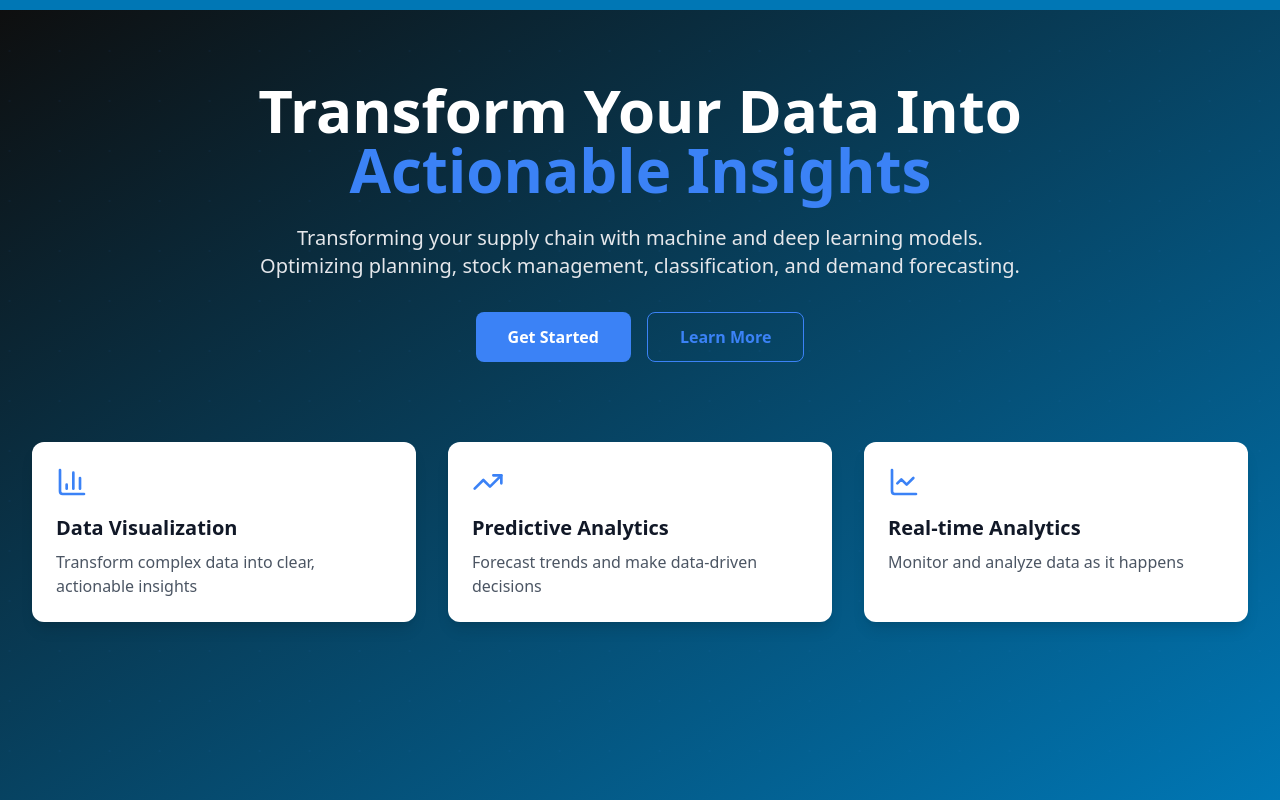
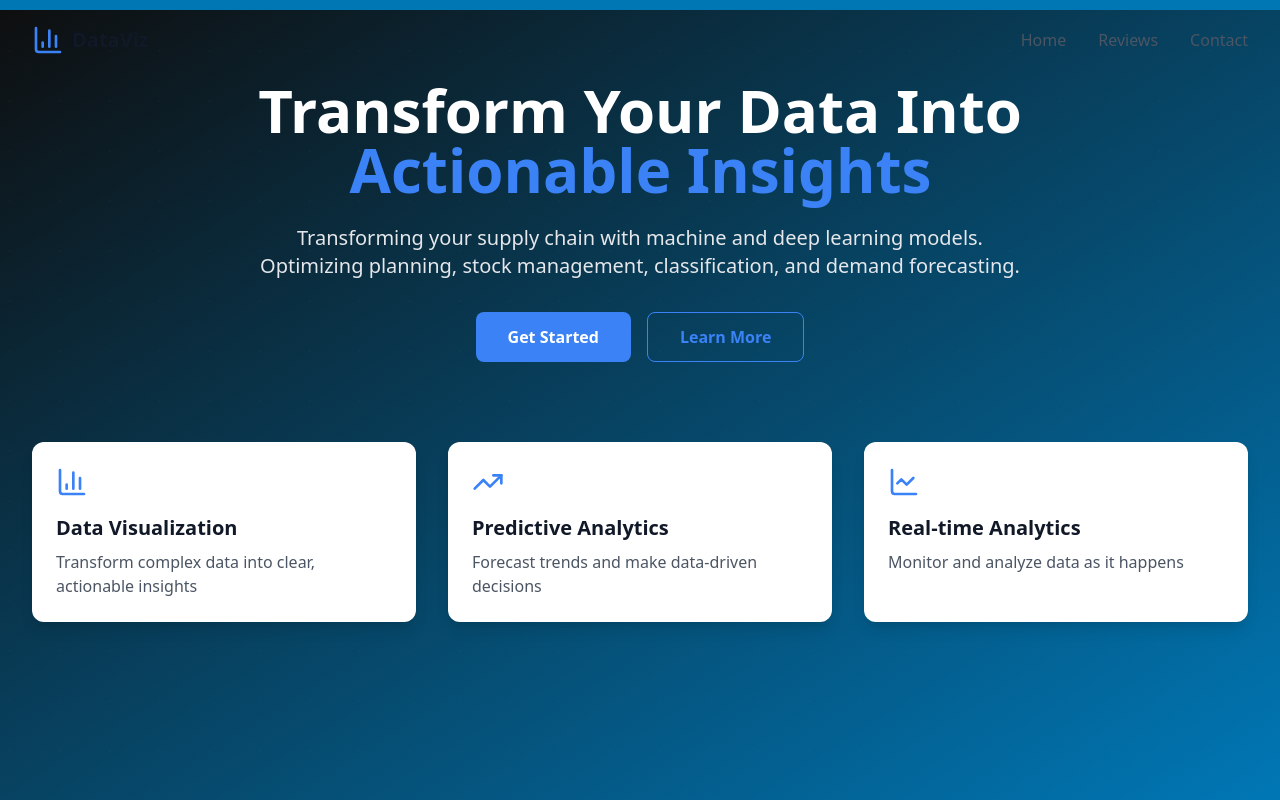
Before and after one commit to bibinwithab/cognitreez, a React (Vite) app: page / in a window 1280 px wide. Shown: the top 800 px of the page. Built offline with nearby package versions, Linux system fonts and the light colour scheme.

Commit message:
added navBar

```diff
--- a/src/App.jsx
+++ b/src/App.jsx
@@ -3,10 +3,11 @@ import Scroll from "./Components/Scroll";
 import Introduction from "./Components/Introduction";
 import BookACall from "./Components/BookACall";
 import CustomerReviews from "./Components/CustomerReview";
+import Navbar from "./Components/NavBar";
 
 function App() {
   return (
-    <>
+    <div className="bg-site-gradient min-h-screen">
       <Scroll />
       <AnimatePresence>
         <motion.div
@@ -15,12 +16,19 @@ function App() {
           exit={{ opacity: 0 }}
           className="min-h-screen bg-gray-800"
         >
-          <Introduction />
-          <CustomerReviews />
-          <BookACall />
+          <Navbar />
+          <section id="introduction">
+            <Introduction />
+          </section>
+          <section id="reviews">
+            <CustomerReviews />
+          </section>
+          <section id="contact">
+            <BookACall />
+          </section>
         </motion.div>
       </AnimatePresence>
-    </>
+    </div>
   );
 }
 
--- /dev/null
+++ b/src/Components/NavBar.jsx
@@ -0,0 +1,71 @@
+import { useState, useEffect } from 'react';
+import { motion, useScroll } from 'framer-motion';
+import { BarChart3 } from 'lucide-react';
+
+const Navbar = () => {
+  const [isScrolled, setIsScrolled] = useState(false);
+  const { scrollY } = useScroll();
+
+  useEffect(() => {
+    const unsubscribe = scrollY.on('change', (latest) => {
+      setIsScrolled(latest > 50);
+    });
+    return () => unsubscribe();
+  }, [scrollY]);
+
+  const scrollToSection = (sectionId) => {
+    const element = document.getElementById(sectionId);
+    if (element) {
+      const offset = 80; // Height of the navbar
+      const elementPosition = element.getBoundingClientRect().top;
+      const offsetPosition = elementPosition + window.pageYOffset - offset;
+
+      window.scrollTo({
+        top: offsetPosition,
+        behavior: 'smooth'
+      });
+    }
+  };
+
+  return (
+    <motion.nav
+      initial={{ y: -100 }}
+      animate={{ y: 0 }}
+      className={`fixed top-0 left-0 right-0 z-50 transition-all duration-300 ${
+        isScrolled ? 'bg-white/80 backdrop-blur-md shadow-lg' : 'bg-transparent'
+      }`}
+    >
+      <div className="max-w-7xl mx-auto px-4 sm:px-6 lg:px-8">
+        <div className="flex items-center justify-between h-20">
+          <motion.div
+            className="flex items-center space-x-2"
+            whileHover={{ scale: 1.05 }}
+          >
+            <BarChart3 className="w-8 h-8 text-blue-500" />
+            <span className="text-xl font-bold text-gray-900">DataViz</span>
+          </motion.div>
+
+          <div className="hidden md:flex space-x-8">
+            {[
+              { name: 'Home', id: 'introduction' },
+              { name: 'Reviews', id: 'reviews' },
+              { name: 'Contact', id: 'contact' }
+            ].map((item) => (
+              <motion.button
+                key={item.id}
+                onClick={() => scrollToSection(item.id)}
+                className="text-gray-600 hover:text-blue-500 font-medium"
+                whileHover={{ scale: 1.1 }}
+                whileTap={{ scale: 0.95 }}
+              >
+                {item.name}
+              </motion.button>
+            ))}
+          </div>
+        </div>
+      </div>
+    </motion.nav>
+  );
+};
+
+export default Navbar;
```
